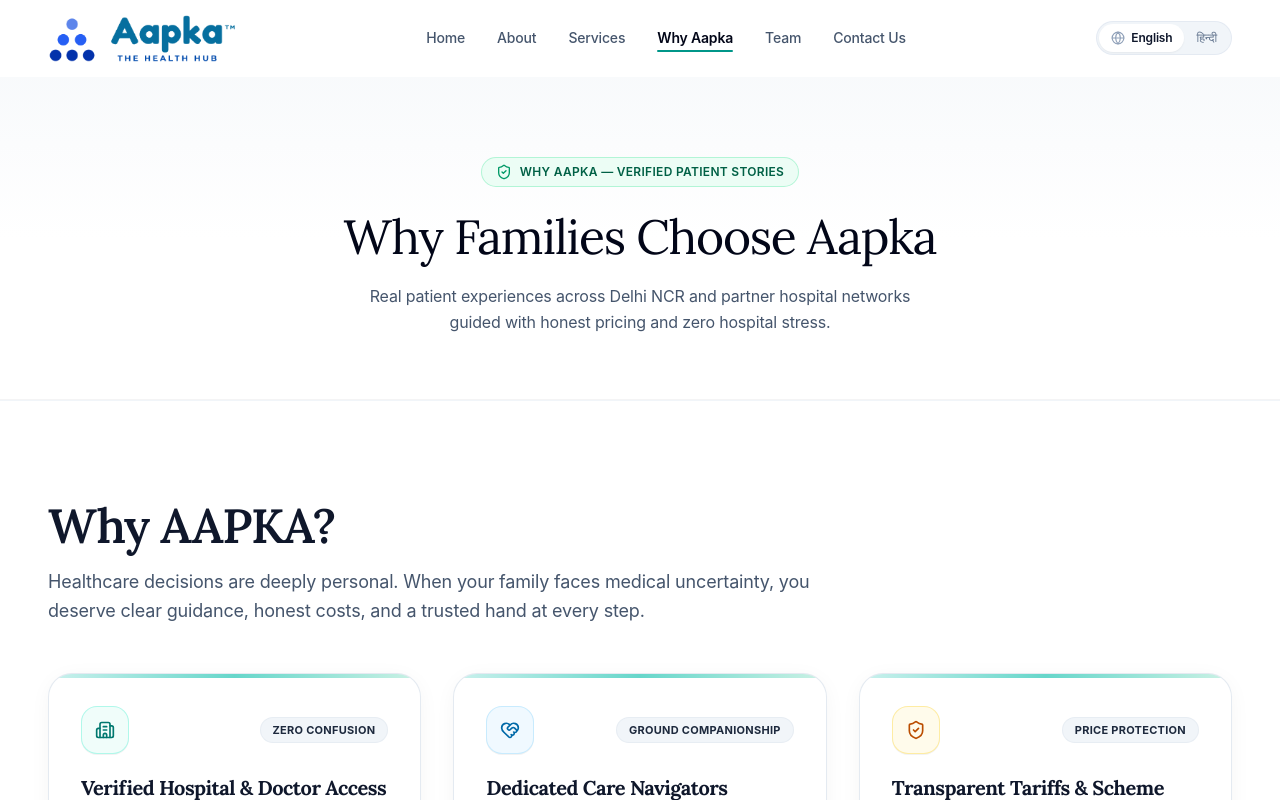
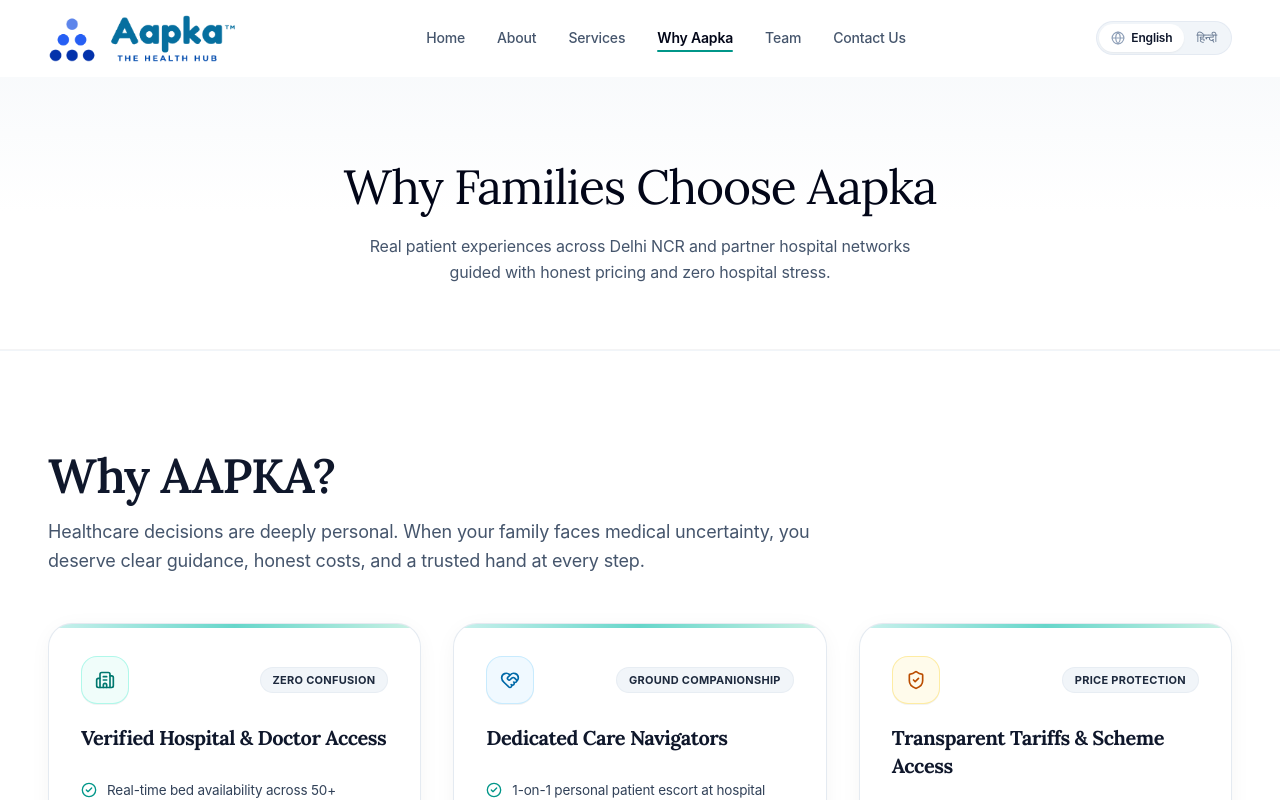
Before and after one commit to aapkatech/Aapka, a React (Vite) app: page /why-aapka in a window 1280 px wide. Shown: the top 800 px of the page. Built offline with nearby package versions, Linux system fonts and the light colour scheme; a web font is replaced by a local one.

Commit message:
refactor(testimonials-page): remove verified stories top badge from Why Aapka page

```diff
--- a/src/pages/TestimonialsPage.tsx
+++ b/src/pages/TestimonialsPage.tsx
@@ -1,5 +1,5 @@
 import React from 'react';
-import { ShieldCheck, PhoneCall } from 'lucide-react';
+import { PhoneCall } from 'lucide-react';
 import { WhyAapka } from '../components/WhyAapka';
 import { PatientTestimonials } from '../components/PatientTestimonials';
 import type { Language, Translations } from '../i18n/translations';
@@ -20,11 +20,6 @@ export const TestimonialsPage: React.FC<TestimonialsPageProps> = ({
       {/* Editorial Header */}
       <section className="pt-16 sm:pt-20 pb-12 sm:pb-16 bg-gradient-to-b from-slate-50 via-white to-white border-b border-zinc-100">
         <div className="max-w-7xl mx-auto px-6 sm:px-8 lg:px-12 text-center max-w-3xl">
-          <div className="inline-flex items-center gap-2 px-3.5 py-1.5 rounded-full bg-emerald-50 border border-emerald-200/80 text-emerald-800 text-xs font-semibold tracking-wide uppercase mb-5">
-            <ShieldCheck className="w-4 h-4 text-emerald-600" />
-            <span>{lang === 'hi' ? 'AAPKA ही क्यों?' : 'Why Aapka — Verified Patient Stories'}</span>
-          </div>
-
           <h1 className="text-3xl sm:text-5xl font-serif font-normal text-slate-950 tracking-tight leading-tight">
             {lang === 'hi'
               ? 'परिवार "आपका" को क्यों चुनते हैं?'
```
